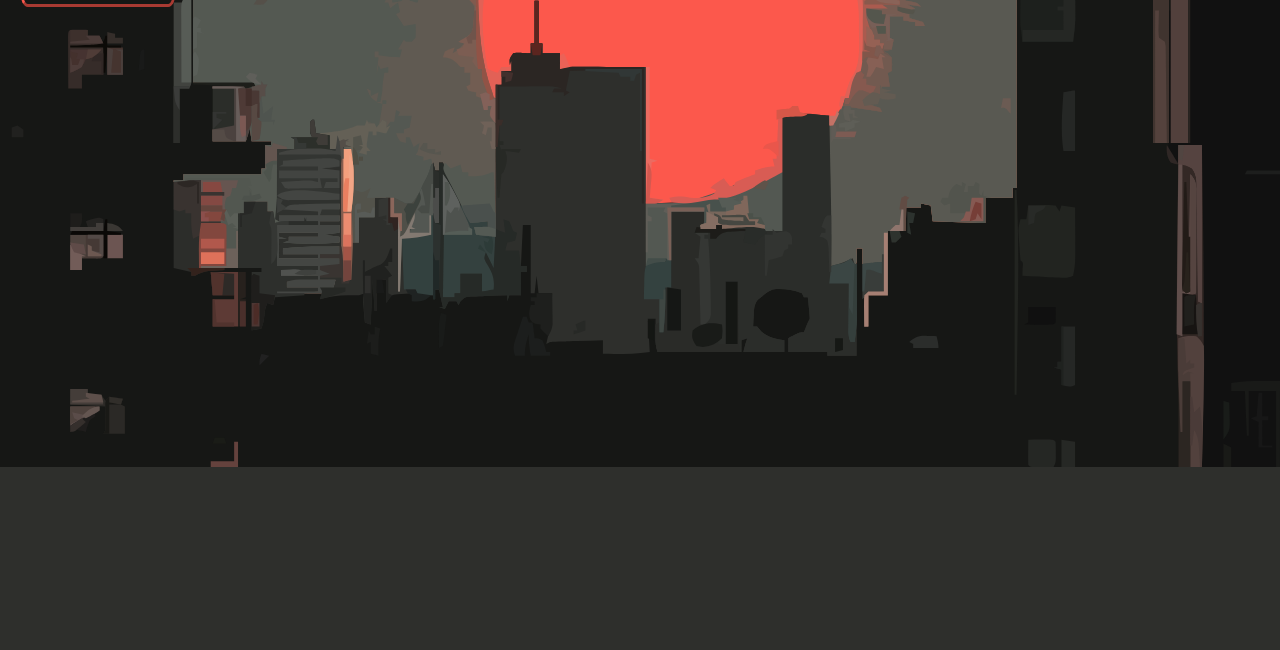
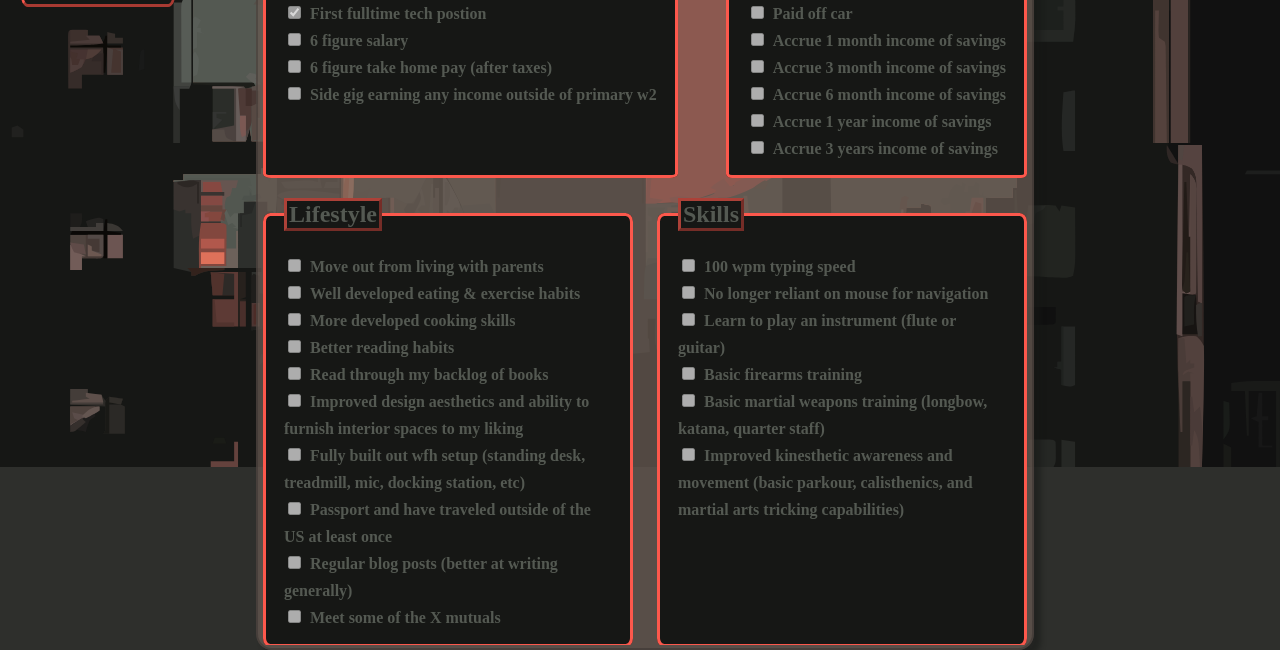
Before and after one commit to Voltorik/voltorik.github.io, a plain HTML site: page pages/goals.html in a window 1280 px wide. Shown: the part 333-983 px from the top of the page. Before the commit the page ends 800 px from the top, so only its background shows below. Drawn offline with Linux system fonts and the light colour scheme.

Commit message:
Added goals page

```diff
--- a/pages/goals.html
+++ b/pages/goals.html
@@ -14,12 +14,95 @@
 </head>
 <body>
     <nav id="navbar"></nav><script>loadNavbar('navbar', '../navbar.html', '../');</script>
-    <div class="contentContainer">
+    <div class="contentContainer contentContainer-goals">
         <div class="pageTitle">
             <h1>リ口乚丅口尺工长</h1>
             <h2>ᴠᴏʟᴛᴏʀɪᴋ</p>
         </div>
-        <div class="generalTextbox">
+        <div class="generalTextbox generalTextbox-goals">
+            <h3>Goals to complete</h3>
+            <hr id="breakline" />
+            <div class="goalsContainer">
+                <fieldset>
+                    <legend>Career</legend>
+                    <input type="checkbox" checked disabled>
+                    <label>First fulltime tech postion</label><br>
+                    <input type="checkbox" disabled>
+                    <label>6 figure salary</label><br>
+                    <input type="checkbox" disabled>
+                    <label>6 figure take home pay (after taxes)</label><br>
+                    <input type="checkbox" disabled>
+                    <label>Side gig earning any income outside of primary w2</label><br>
+                </fieldset>
+                <fieldset>
+                    <legend>Financial</legend>
+                    <input type="checkbox" disabled>
+                    <label>Paid off car</label><br>
+                    <input type="checkbox" disabled>
+                    <label>Accrue 1 month income of savings</label><br>
+                    <input type="checkbox" disabled>
+                    <label>Accrue 3 month income of savings</label><br>
+                    <input type="checkbox" disabled>
+                    <label>Accrue 6 month income of savings</label><br>
+                    <input type="checkbox" disabled>
+                    <label>Accrue 1 year income of savings</label><br>
+                    <input type="checkbox" disabled>
+                    <label>Accrue 3 years income of savings</label><br>
+                </fieldset>
+                <fieldset>
+                    <legend>Lifestyle</legend>
+                    <input type="checkbox"  disabled>
+                    <label>Move out from living with parents</label><br>
+                    <input type="checkbox" disabled>
+                    <label>Well developed eating & exercise habits</label><br>
+                    <input type="checkbox" disabled>
+                    <label>More developed cooking skills</label><br>
+                    <input type="checkbox" disabled>
+                    <label>Better reading habits</label><br>
+                    <input type="checkbox" disabled>
+                    <label>Read through my backlog of books</label><br>
+                    <input type="checkbox" disabled>
+                    <label>Improved design aesthetics and ability to furnish interior spaces to my liking</label><br>
+                    <input type="checkbox" disabled>
+                    <label>Fully built out wfh setup (standing desk, treadmill, mic, docking station, etc)</label><br>
+                    <input type="checkbox" disabled>
+                    <label>Passport and have traveled outside of the US at least once</label><br>
+                    <input type="checkbox" disabled>
+                    <label>Regular blog posts (better at writing generally)</label><br>
+                    <input type="checkbox" disabled>
+                    <label>Meet some of the X mutuals</label><br>
+                </fieldset>
+                <fieldset>
+                    <legend>Skills</legend>
+                    <input type="checkbox" disabled>
+                    <label>100 wpm typing speed</label><br>
+                    <input type="checkbox" disabled>
+                    <label>No longer reliant on mouse for navigation</label><br>
+                    <input type="checkbox" disabled>
+                    <label>Learn to play an instrument (flute or guitar)</label><br>
+                    <input type="checkbox" disabled>
+                    <label>Basic firearms training</label><br>
+                    <input type="checkbox" disabled>
+                    <label>Basic martial weapons training (longbow, katana, quarter staff)</label><br>
+                    <input type="checkbox" disabled>
+                    <label>Improved kinesthetic awareness and movement (basic parkour, calisthenics, and martial arts tricking capabilities)</label><br>
+                </fieldset>
+                <fieldset>
+                    <legend>CS & engineering</legend>
+                    <input type="checkbox" disabled>
+                    <label>Proficient with different IDEs (neovim, emacs, vscode)</label><br>
+                    <input type="checkbox" disabled>
+                    <label>Proficiency with linux/unix systems</label><br>
+                    <input type="checkbox" disabled>
+                    <label>Learn networking fundamentals</label><br>
+                    <input type="checkbox" disabled>
+                    <label>Learn basic robotics</label><br>
+                    <input type="checkbox" disabled>
+                    <label>Learn about low voltage electronics</label><br>
+                    <input type="checkbox" disabled>
+                    <label>Learn how to 3D model & print my own things</label><br>
+                </fieldset>
+            </div>
         </div>
     </div>
 </body>
--- a/styles/styles.css
+++ b/styles/styles.css
@@ -46,14 +46,6 @@ body {
     color: rgba(252, 88, 76, 0.9);
 }
 
-.contentContainer {
-    margin: 0 auto;
-    width: 40%;
-    padding: 0;
-    height: auto;
-    justify-content: center;
-}
-
 /* Page title */
 .pageTitle {
     text-align: center;
@@ -69,6 +61,14 @@ body {
     font-weight: 500;
 }
 
+/* General use defaults */
+.contentContainer {
+    margin: 0 auto;
+    width: 40%;
+    padding: 0;
+    height: auto;
+    justify-content: center;
+}
 .generalTextbox {
     text-align: center;
     color: #000000;
@@ -80,10 +80,6 @@ body {
     font-weight: 600;
     padding: 3px;
     width: 100%;
-    max-height: 600px;
-    overflow: auto;
-    scrollbar-width: thin;
-    scrollbar-color: rgba(22,23,21) #545952;
 }
 
 /* Project Page */
@@ -92,6 +88,10 @@ body {
     text-align: center;
     margin: 0;
     padding: 0;
+    max-height: 800px;
+    overflow: auto;
+    scrollbar-width: thin;
+    scrollbar-color: rgba(22,23,21) #545952;
 }
 .projectListItem {
     display: inline-block;
@@ -107,6 +107,46 @@ body {
 }
 .projectListItem > a:hover {
     color: rgba(252, 88, 76, 0.9);
+}
+
+/* Goals Page */
+.contentContainer-goals {
+    width: 60%;
+}
+#breakline {
+    border: none;
+    border-top: 2px solid black;
+    text-align: center;
+}
+.goalsContainer {
+    display: flex;
+    justify-content: space-between;
+    gap: 20px;
+    flex-wrap: wrap;
+    max-height: 700px;
+    overflow: auto;
+    scrollbar-width: thin;
+    scrollbar-color: rgba(22,23,21) #545952;
+}
+.goalsContainer > fieldset {
+    padding-top: 20px;
+    text-align: left;
+    min-width: 250px;
+    max-width: fit-content;
+    flex: 1;
+    background-color: rgba(22,23,21);
+    border: solid rgba(252, 88, 76);
+    border-radius: 2%;
+}
+.goalsContainer > fieldset > legend {
+    color: #545952;
+    font-weight: bold;
+    background-color: rgba(22,23,21);
+    border: outset rgba(252, 88, 76, 0.65);
+}
+.goalsContainer > fieldset > label {
+    color: #545952;
+    font-size: medium;
 }
 
 /* Music Page */
```
